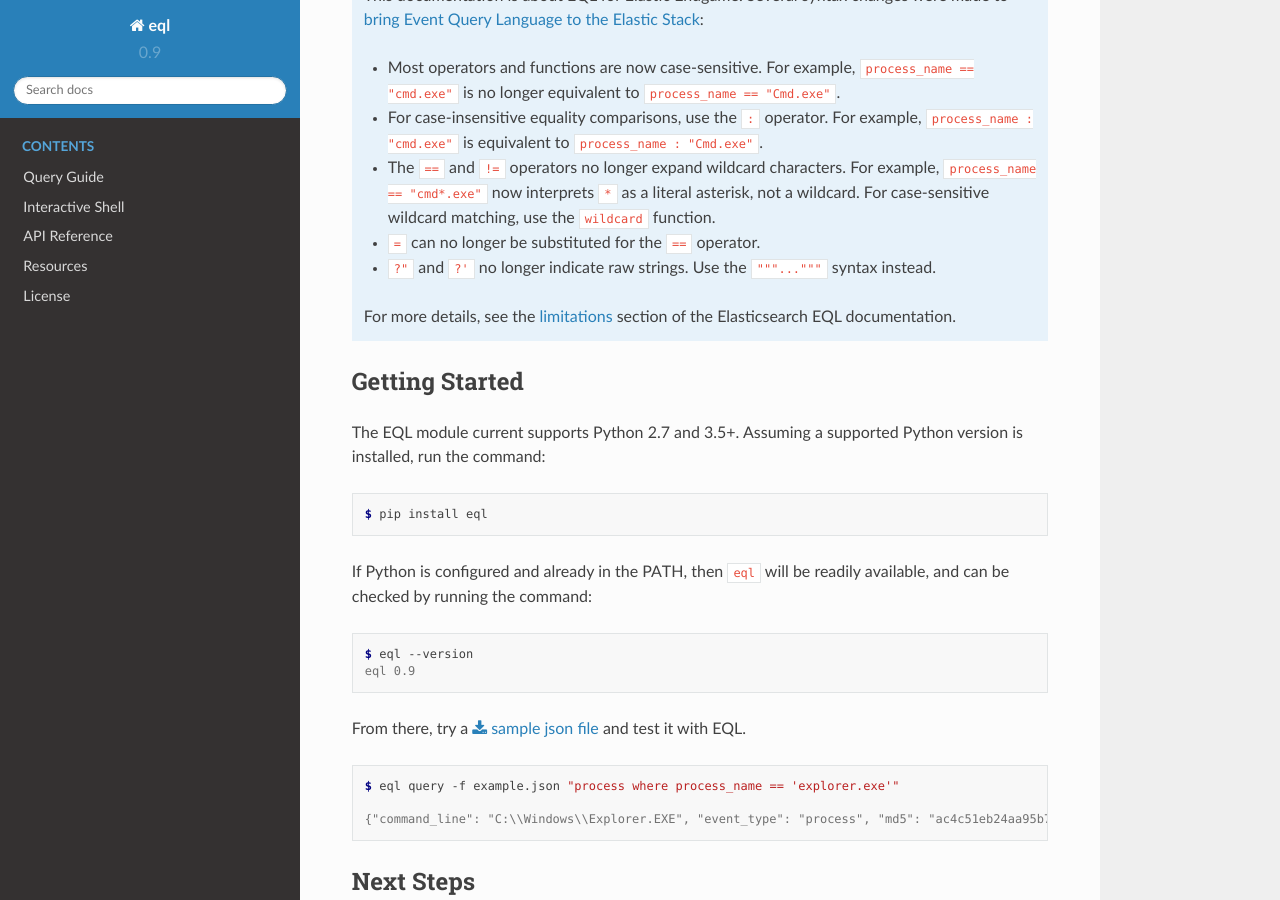
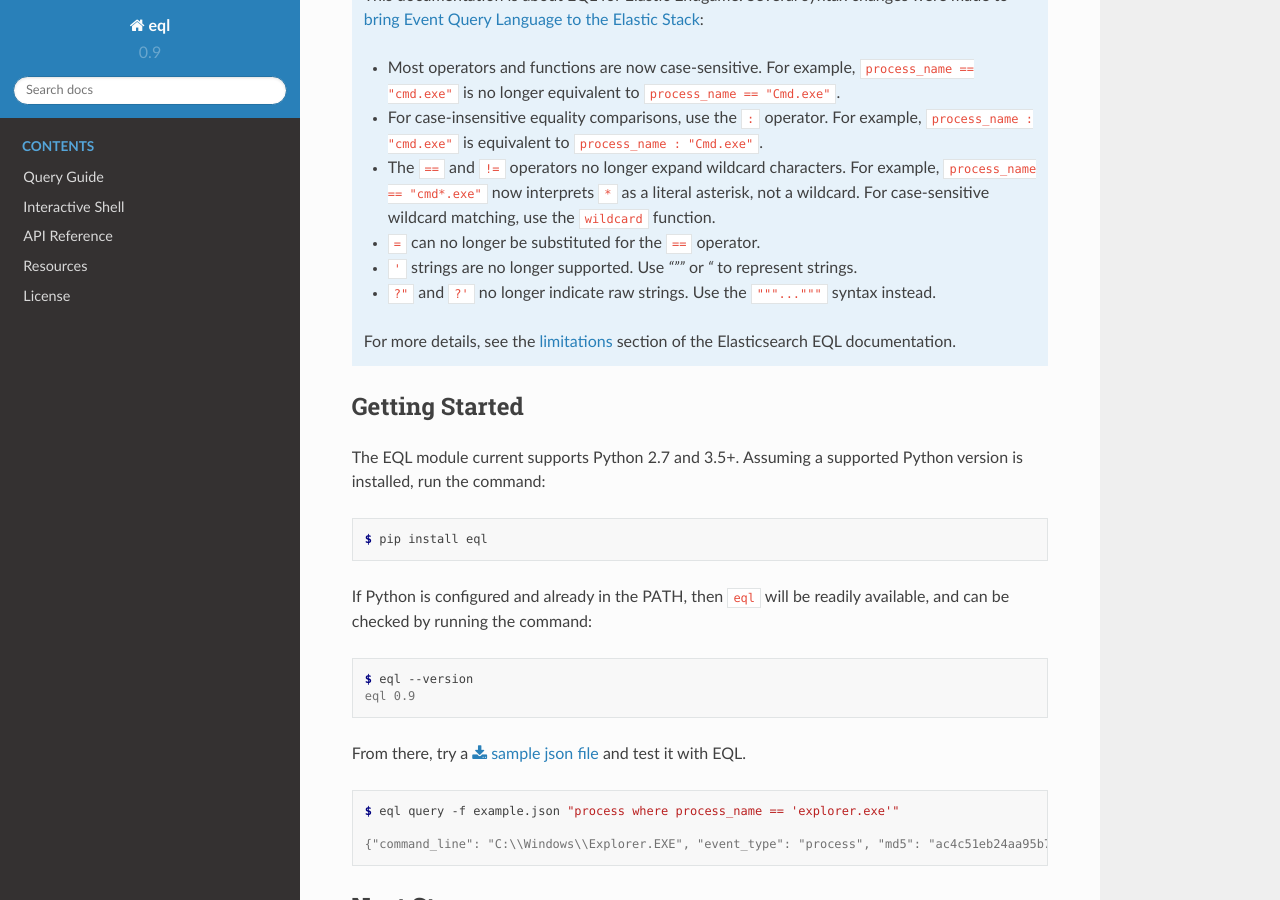
Before and after one commit to endgameinc/eql, a Sphinx documentation site: the page built from docs/index.rst, in a window 1280 px wide and 900 px high, scrolled down 547 px. Built offline with Sphinx 7.4.7 and the Read the Docs theme 2.0.0, drawn with Linux system fonts in a browser that asks for light colours.

Commit message:
Remove single quote strings

```diff
--- a/docs/index.rst
+++ b/docs/index.rst
@@ -19,6 +19,7 @@ EQL also has a preprocessor that can perform parse and translation time evaluati
    - For case-insensitive equality comparisons, use the ``:`` operator. For example, ``process_name : "cmd.exe"`` is equivalent to ``process_name : "Cmd.exe"``.
    - The ``==`` and ``!=`` operators no longer expand wildcard characters. For example, ``process_name == "cmd*.exe"`` now interprets ``*`` as a literal asterisk, not a wildcard. For case-sensitive wildcard matching, use the ``wildcard`` function.
    - ``=`` can no longer be substituted for the ``==`` operator.
+   - ``'`` strings are no longer supported. Use `"""` or `"` to represent strings.
    - ``?"`` and ``?'`` no longer indicate raw strings. Use the ``"""..."""`` syntax instead.
 
    For more details, see the `limitations <https://www.elastic.co/guide/en/elasticsearch/reference/current/eql-syntax.html#eql-syntax-limitations>`_ section of the Elasticsearch EQL documentation.
```
